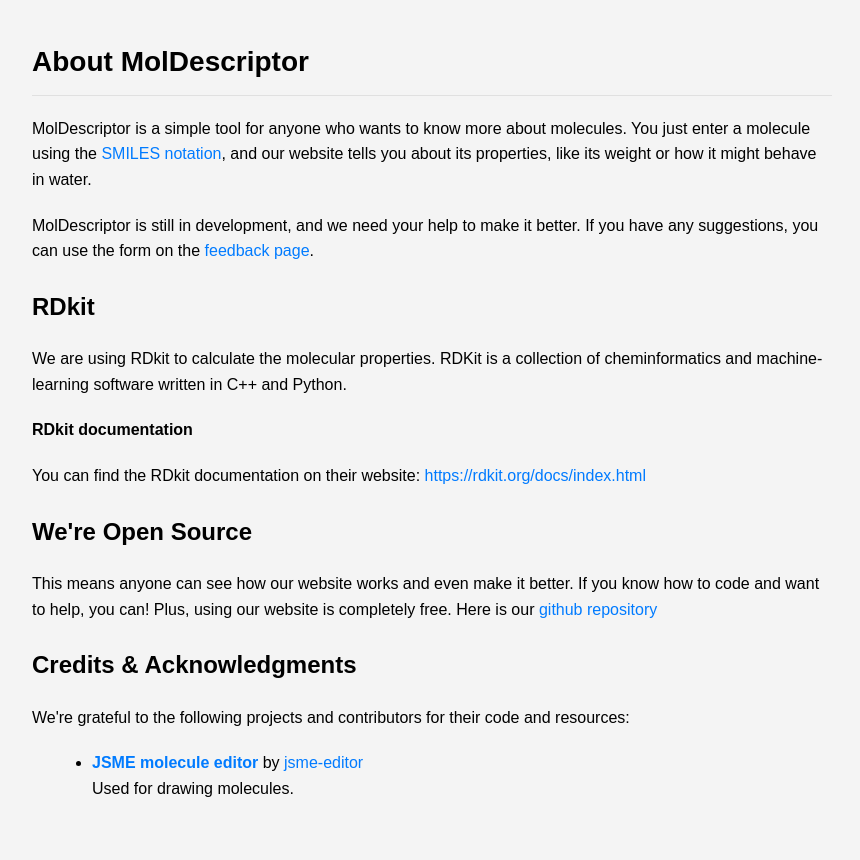
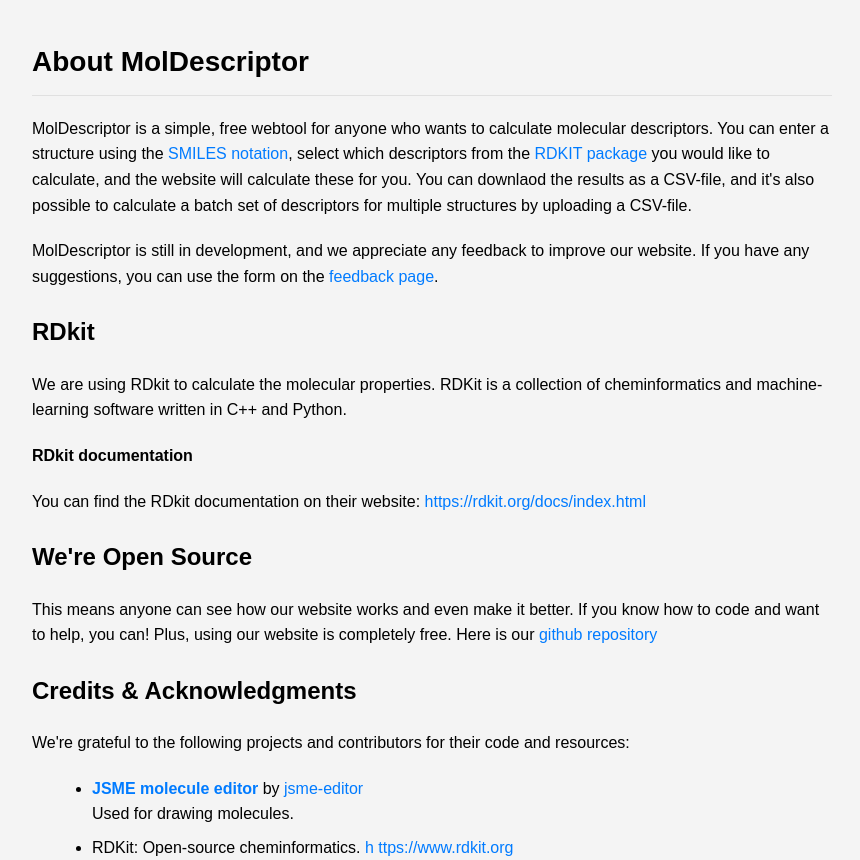
Before and after one commit to masve123/molecule-descriptors-webtool, a Flask app: page /about in a window 1280 px wide. Shown: the part 43-903 px from the top of the page, without its empty margins (208-1068 px from the left). Before the commit the page ends 840 px from the top, so only its background shows below. Run offline with Flask 3, Linux system fonts and the light colour scheme.

Commit message:
Updated wording about.html

```diff
--- a/app/templates/about.html
+++ b/app/templates/about.html
@@ -20,10 +20,10 @@
         <!-- Markdown-like content -->
         <h1>About MolDescriptor</h1>
         <p>
-            MolDescriptor is a simple tool for anyone who wants to know more about molecules. You just enter a molecule using the <a href="https://en.wikipedia.org/wiki/Simplified_molecular-input_line-entry_system">SMILES notation</a>, and our website tells you about its properties, like its weight or how it might behave in water.
+            MolDescriptor is a simple, free webtool for anyone who wants to calculate molecular descriptors. You can enter a structure using the <a href="https://en.wikipedia.org/wiki/Simplified_molecular-input_line-entry_system">SMILES notation</a>, select which descriptors from the <a href="https://www.rdkit.org/docs/index.html">RDKIT package</a> you would like to calculate, and the website will calculate these for you. You can downlaod the results as a CSV-file, and it's also possible to calculate a batch set of descriptors for multiple structures by uploading a CSV-file.
         </p>
         <p>
-            MolDescriptor is still in development, and we need your help to make it better. If you have any suggestions, you can use the form on the <a href="{{ url_for('feedback') }}">feedback page</a>.
+            MolDescriptor is still in development, and we appreciate any feedback to improve our website. If you have any suggestions, you can use the form on the <a href="{{ url_for('feedback') }}">feedback page</a>.
         </p>
         <h2>RDkit</h2>
         <p>
@@ -50,6 +50,9 @@
                 <strong><a href="https://github.com/jsme-editor/jsme-editor.github.io">JSME molecule editor</a></strong> by <a href="https://github.com/jsme-editor">jsme-editor</a><br>
                 Used for drawing molecules.
             </li>
+            <li>
+                RDKit: Open-source cheminformatics. <a href="https://www.rdkit.org">h ttps://www.rdkit.org </a>
+            </li>
         </ul>
     </div>
 
```
